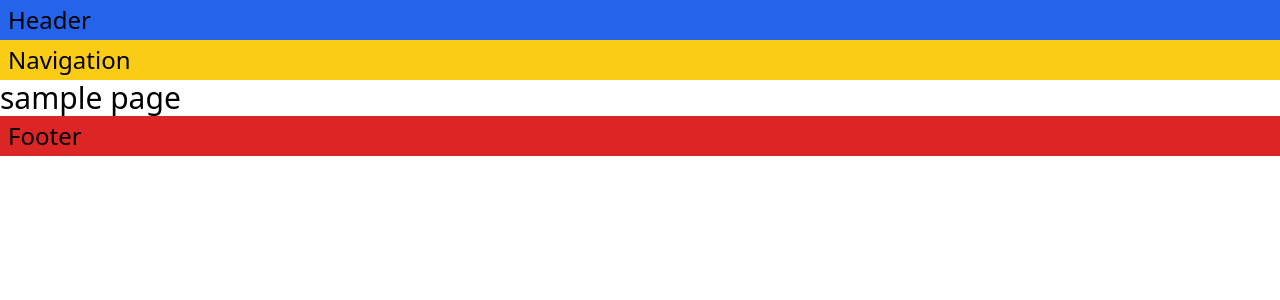
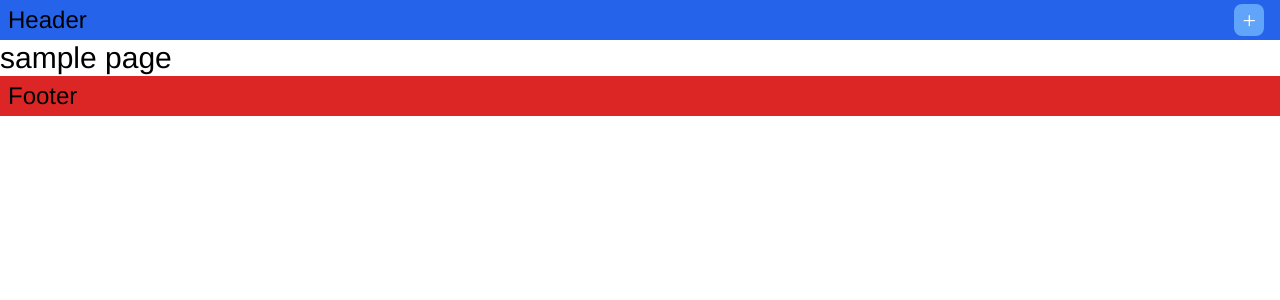
Before and after one commit to shozoniikura/neko-days, a Next.js app: page / in a window 1280 px wide. Shown: the top 300 px of the page. Built offline with nearby package versions, Linux system fonts and the light colour scheme.

Commit message:
feat: Navigationの部品を作りました。

```diff
--- a/app/layout.tsx
+++ b/app/layout.tsx
@@ -1,4 +1,5 @@
 import type { Metadata } from 'next'
+import Navigation from '@/components/navigation';
 import './globals.css'
 
 export const metadata: Metadata = {
@@ -8,7 +9,7 @@ export const metadata: Metadata = {
 
 // dummy
 const Header = () => <div className='text-2xl px-2 py-1 bg-blue-600'>Header</div>;
-const Navigation = () => <div className='text-2xl px-2 py-1 bg-yellow-400'>Navigation</div>;
+// const Navigation = () => <div className='text-2xl px-2 py-1 bg-yellow-400'>Navigation</div>;
 const Footer = () => <div className='text-2xl px-2 py-1 bg-red-600'>Footer</div>;
 
 export default function RootLayout({
@@ -18,7 +19,7 @@ export default function RootLayout({
 }) {
   return (
     <html lang="ja">
-      <body>
+      <body className="font-body">
         <Header />
         <Navigation />
         {children}
--- /dev/null
+++ b/components/navigation.tsx
@@ -0,0 +1,34 @@
+'use client';
+
+import { useState } from 'react';
+
+const Navigation = () => {
+  const [showNavigation, setShowNavigation] = useState<boolean>(false);
+  const toggle = () => {
+    setShowNavigation(!showNavigation);
+  }
+  const mark = showNavigation ? '-' : '+';
+
+  return (
+    <>
+      <div className='absolute top-0 right-4'>
+        <button className='font-mono text-2xl px-2 my-1 bg-blue-400 rounded-lg text-white' onClick={toggle}>
+          {mark}
+        </button>
+      </div>
+      { showNavigation
+      ?
+        <div className='text-2xl px-2 py-1 bg-yellow-400'>
+          <p>
+            Navigation
+          </p>
+        </div>
+      :
+        <div>
+        </div>
+      }
+    </>
+  );
+};
+
+export default Navigation;
--- a/tailwind.config.ts
+++ b/tailwind.config.ts
@@ -7,6 +7,27 @@ const config: Config = {
     './app/**/*.{js,ts,jsx,tsx,mdx}',
   ],
   theme: {
+    fontFamily: {
+      body: [
+        'Avenir',
+        'Helvetica Neue',
+        'Helvetica',
+        'Arial',
+        'Hiragino Sans',
+        'ヒラギノ角ゴシック',
+        'メイリオ',
+        'Meiryo',
+        'YuGothic',
+        'Yu Gothic',
+        'ＭＳ Ｐゴシック',
+        'MS PGothic',
+        'sans-serif'
+      ],
+      mono: [
+        'ui-monospace',
+        'SFMono-Regular'
+      ]
+    },
     extend: {
       backgroundImage: {
         'gradient-radial': 'radial-gradient(var(--tw-gradient-stops))',
```
